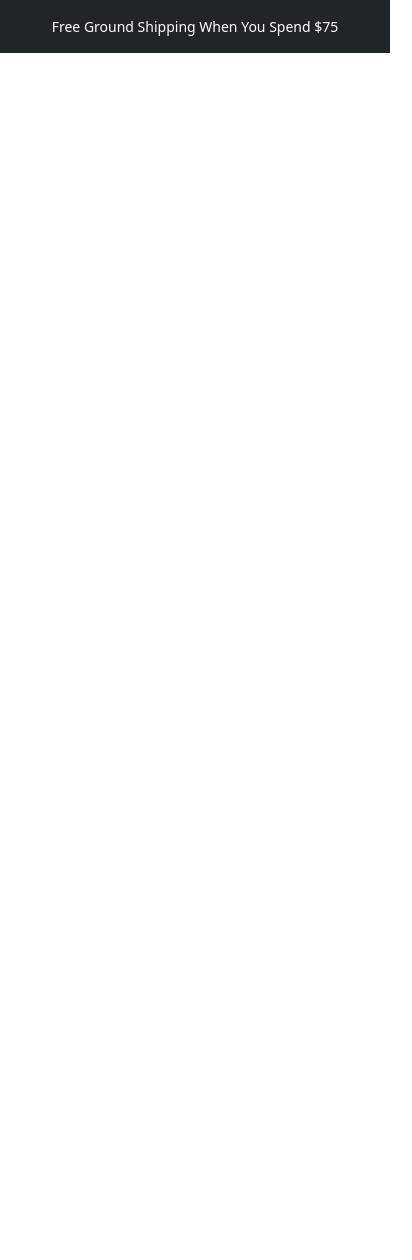
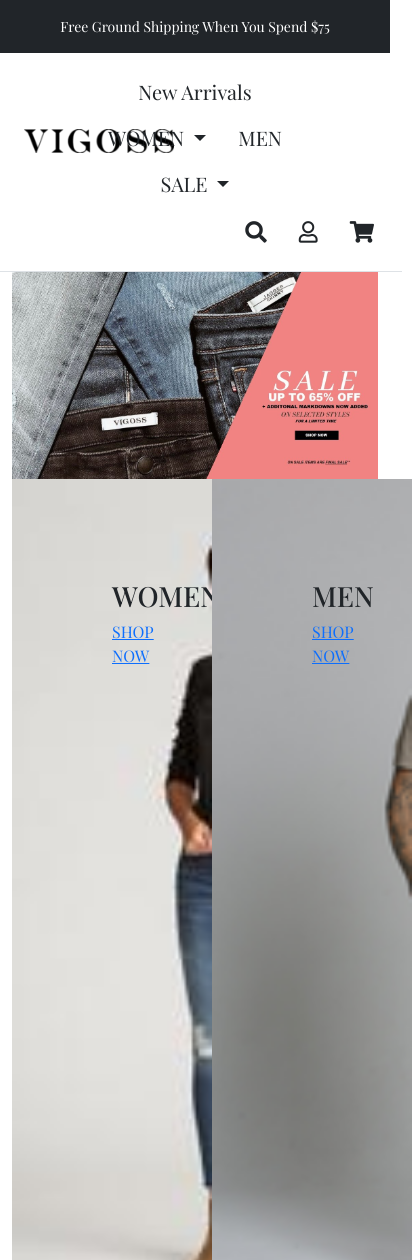
Before and after one commit to MdRifatchimu/ecom-using-bt, a plain HTML site: page index.html in a window 390 px wide. Shown: the top 1260 px of the page, 412 px wide, since content can reach past the window. Before the commit the page ends 844 px from the top, so only its background shows below. Drawn offline with nearby package versions, Linux system fonts and the light colour scheme.

Commit message:
category running

```diff
--- a/index.html
+++ b/index.html
@@ -10,19 +10,100 @@
     <link href="https://cdn.jsdelivr.net/npm/bootstrap@5.0.2/dist/css/bootstrap.min.css" rel="stylesheet"
         integrity="sha384-EVSTQN3/azprG1Anm3QDgpJLIm9Nao0Yz1ztcQTwFspd3yD65VohhpuuCOmLASjC" crossorigin="anonymous">
     <!-- google fonts playfair display  -->
-    <!-- <link rel="preconnect" href="https://fonts.googleapis.com">
+    <link rel="preconnect" href="https://fonts.googleapis.com">
     <link rel="preconnect" href="https://fonts.gstatic.com" crossorigin>
     <link href="https://fonts.googleapis.com/css2?family=Playfair+Display:wght@400;500;600;700&display=swap"
-        rel="stylesheet"> -->
+        rel="stylesheet">
     <!-- local stylesheet  -->
     <link rel="stylesheet" href="style.css">
+    <!-- fontawesome  -->
+    <link rel="stylesheet" href="https://use.fontawesome.com/releases/v5.15.3/css/all.css"
+        integrity="sha384-SZXxX4whJ79/gErwcOYf+zWLeJdY/qpuqC4cAa9rOGUstPomtqpuNWT9wdPEn2fk" crossorigin="anonymous">
 </head>
 
 <body>
     <header>
         <p class="bg-dark text-white text-center small  font-roboto fw-light p-3">Free Ground Shipping When You Spend
             $75</p>
+        <!-- navigation bar base  -->
+        <div class="row align-items-center border-bottom pb-3">
+            <div class="col-2">
+                <nav class="navbar navbar-light ">
+                    <div class="container">
+                        <a class="navbar-brand" href="#">
+                            <img src="images/logo.png" alt="" width="150" height="24">
+                        </a>
+                    </div>
+                </nav>
+            </div>
+            <div class="col-8">
+                <ul class="nav justify-content-center">
+                    <li class="nav-item">
+                        <a class="nav-link text-dark fs-5" aria-current="page" href="#">New Arrivals</a>
+                    </li>
+                    <li class="nav-item dropdown">
+                        <a class="nav-link dropdown-toggle text-dark fs-5" href="#" id="navbarDropdownMenuLink"
+                            role="button" data-bs-toggle="dropdown" aria-expanded="false">
+                            WOMEN
+                        </a>
+                        <ul class="dropdown-menu" aria-labelledby="navbarDropdownMenuLink">
+                            <li><a class="dropdown-item" href="#">JEANS</a></li>
+                            <li><a class="dropdown-item" href="#">SKIRTS</a></li>
+                            <li><a class="dropdown-item" href="#">SHORTS</a></li>
+                            <li><a class="dropdown-item" href="#">JACKETS</a></li>
+                            <li><a class="dropdown-item" href="#">EXTENDED SIZES</a></li>
+                        </ul>
+                    </li>
+                    <li class="nav-item">
+                        <a class="nav-link text-dark fs-5" href="#">MEN</a>
+                    </li>
+                    <li class="nav-item dropdown">
+                        <a class="nav-link dropdown-toggle text-dark fs-5" href="#" id="navbarDropdownMenuLink"
+                            role="button" data-bs-toggle="dropdown" aria-expanded="false">
+                            SALE
+                        </a>
+                        <ul class="dropdown-menu" aria-labelledby="navbarDropdownMenuLink">
+                            <li><a class="dropdown-item" href="#">WOMEN</a></li>
+                            <li><a class="dropdown-item" href="#">WOMEN PLUS</a></li>
+                            <li><a class="dropdown-item" href="#">MEN</a></li>
+                        </ul>
+                    </li>
+                </ul>
+            </div>
+            <div class="col">
+
+                <ul class="nav justify-content-end fs-4 ">
+
+                    <li class="nav-item">
+                        <a class="nav-link text-dark" href="#"><i class="fas fa-search"></i></a>
+                    </li>
+                    <li class="nav-item">
+                        <a class="nav-link text-dark" href="#"><i class="far fa-user"></i></a>
+                    </li>
+                    <li class="nav-item">
+                        <a class="nav-link text-dark" href="#"><i class="fas fa-shopping-cart"></i></a>
+                    </li>
+                </ul>
+            </div>
+        </div>
     </header>
+    <main>
+        <section class="container">
+            <img src="images/bannertop.jpeg" class="img-fluid mx-auto d-block" alt="...">
+        </section>
+        <section class="container d-flex justify-content-around ">
+            <div class="half-widthl">
+                <h1>WOMEN</h1>
+                <a href="#">SHOP NOW</a>
+            </div>
+            <div class="half-widthr">
+                <h1>MEN</h1>
+                <a href="#">SHOP NOW</a>
+            </div>
+
+
+        </section>
+    </main>
 
 
 
--- a/style.css
+++ b/style.css
@@ -1,3 +1,31 @@
-/* * {
+* {
   font-family: "Playfair Display", serif;
-} */
+}
+
+.left-box {
+  background-image: url(images/female-section.jpeg);
+  background-repeat: no-repeat;
+  background-size: 500px;
+  height: 1000px;
+}
+.right-box {
+  background-image: url(images/male-section.png);
+  background-repeat: no-repeat;
+  background-size: 500px;
+}
+.half-widthl {
+  width: 50%;
+  padding: 100px;
+  background-image: url(images/female-section.jpeg);
+  background-repeat: no-repeat;
+  background-size: cover;
+  height: 900px;
+}
+.half-widthr {
+  width: 50%;
+  padding: 100px;
+  background-image: url(images/male-section.png);
+  background-repeat: no-repeat;
+  background-size: cover;
+  height: 900px;
+}
```
Also changed, not shown: images/search.svg (added).
